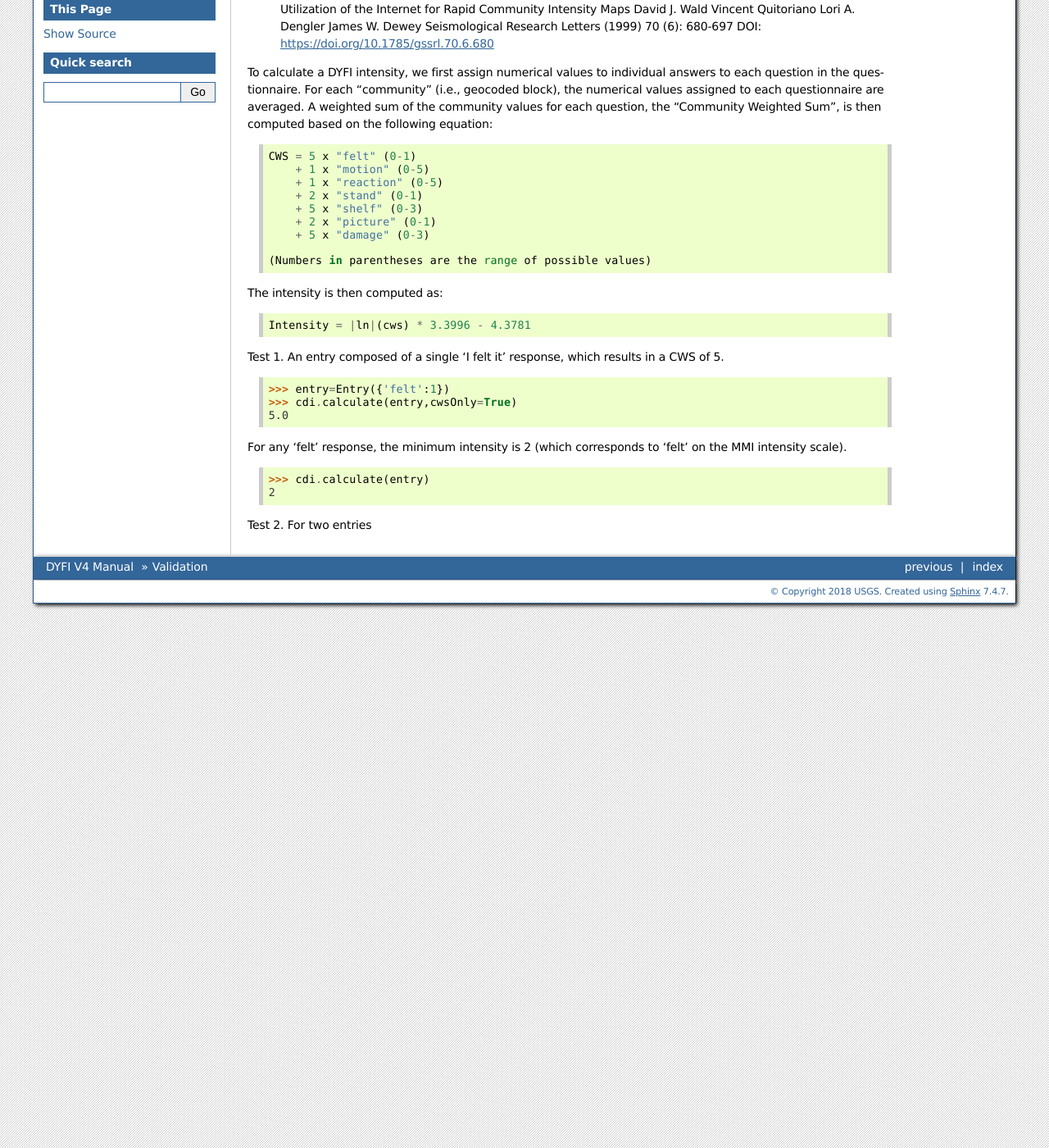
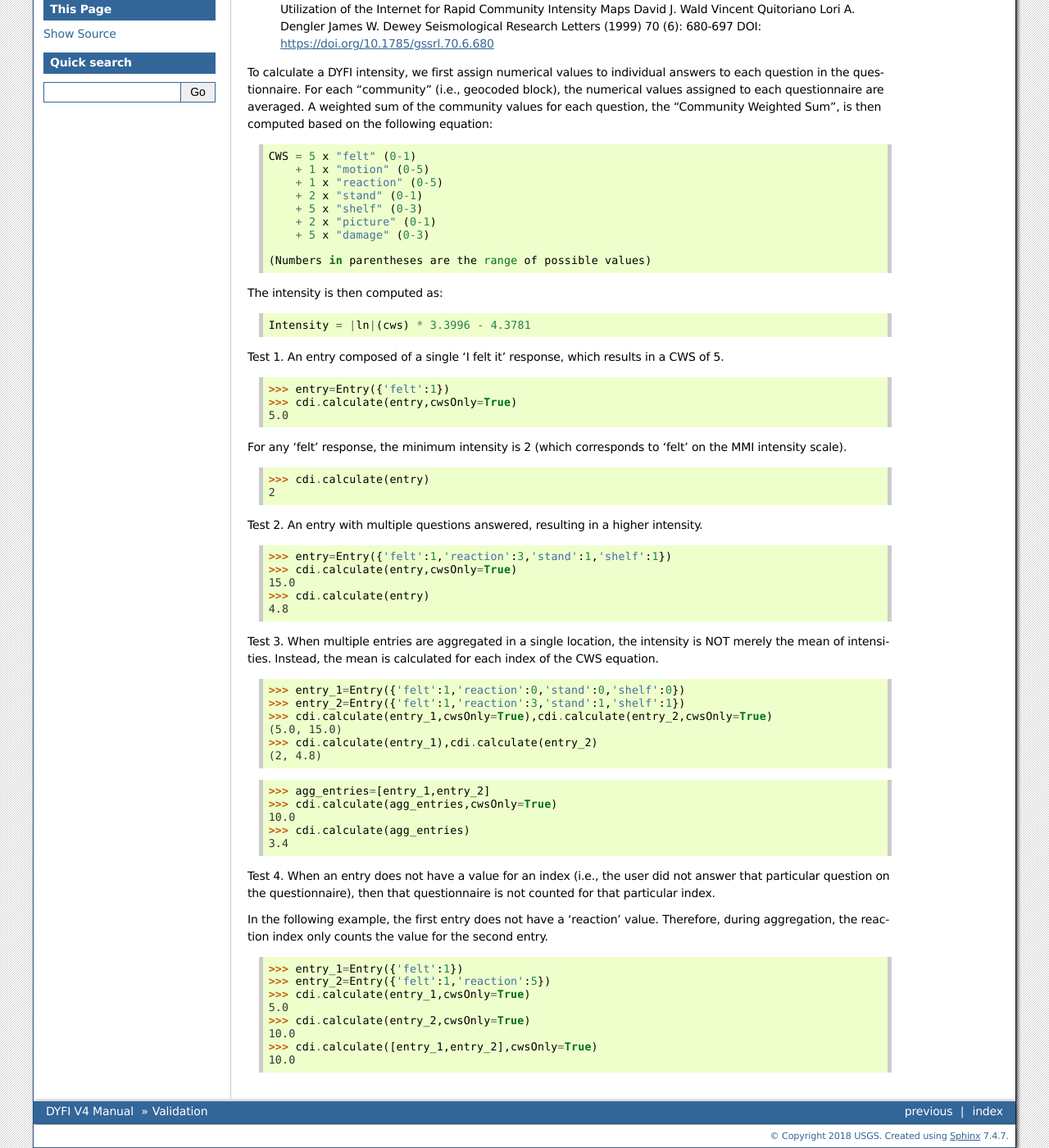
Before and after one commit to vinceq-usgs/dyfi4, a Sphinx documentation site: the page built from docs/validation.rst, in a window 1280 px wide and 1400 px high, scrolled down 124 px. Shown: the whole window at 82% size. Built offline with Sphinx 7.4.7, drawn with Linux system fonts in a browser that asks for light colours; some of the changed text lies outside the part shown.

```diff
--- a/docs/validation.rst
+++ b/docs/validation.rst
@@ -4,10 +4,10 @@
 .. testsetup::
 
      from dyfi import cdi
-     from entries import Entry
+     from entry import Entry
 
 Here we show a series of validation tests to show results consistent with
-the algorithm as shown in:
+the algorithm as shown here:
 
       Utilization of the Internet for Rapid Community Intensity Maps
       David J. Wald  Vincent Quitoriano  Lori A. Dengler  James W. Dewey
@@ -34,13 +34,47 @@
 
 Test 1. An entry composed of a single 'I felt it' response, which results in a CWS of 5.
 
-      >>> entry=Entry({'felt':1})
-      >>> cdi.calculate(entry,cwsOnly=True)
-      5.0
+     >>> entry=Entry({'felt':1})
+     >>> cdi.calculate(entry,cwsOnly=True)
+     5.0
 
 For any 'felt' response, the minimum intensity is 2 (which corresponds to 'felt' on the MMI intensity scale).
 
-      >>> cdi.calculate(entry)
-      2
+     >>> cdi.calculate(entry)
+     2
 
-Test 2. For two entries
+Test 2. An entry with multiple questions answered, resulting in a higher intensity.
+
+    >>> entry=Entry({'felt':1,'reaction':3,'stand':1,'shelf':1})
+    >>> cdi.calculate(entry,cwsOnly=True)
+    15.0
+    >>> cdi.calculate(entry)
+    4.8
+
+Test 3. When multiple entries are aggregated in a single location, the intensity is NOT merely the mean of intensities. Instead, the mean is calculated for each index of the CWS equation.
+
+    >>> entry_1=Entry({'felt':1,'reaction':0,'stand':0,'shelf':0})
+    >>> entry_2=Entry({'felt':1,'reaction':3,'stand':1,'shelf':1})
+    >>> cdi.calculate(entry_1,cwsOnly=True),cdi.calculate(entry_2,cwsOnly=True)
+    (5.0, 15.0)
+    >>> cdi.calculate(entry_1),cdi.calculate(entry_2)
+    (2, 4.8)
+
+    >>> agg_entries=[entry_1,entry_2]
+    >>> cdi.calculate(agg_entries,cwsOnly=True)
+    10.0
+    >>> cdi.calculate(agg_entries)
+    3.4
+
+Test 4. When an entry does not have a value for an index (i.e., the user did not answer that particular question on the questionnaire), then that questionnaire is not counted for that particular index.
+
+In the following example, the first entry does not have a 'reaction' value. Therefore, during aggregation, the reaction index only counts the value for the second entry.
+
+    >>> entry_1=Entry({'felt':1})
+    >>> entry_2=Entry({'felt':1,'reaction':5})
+    >>> cdi.calculate(entry_1,cwsOnly=True)
+    5.0
+    >>> cdi.calculate(entry_2,cwsOnly=True)
+    10.0
+    >>> cdi.calculate([entry_1,entry_2],cwsOnly=True)
+    10.0
```
Also changed, not shown: 1 other file.
